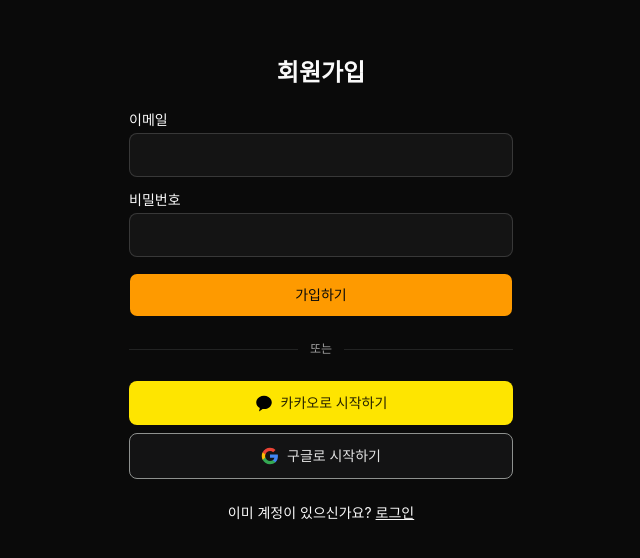
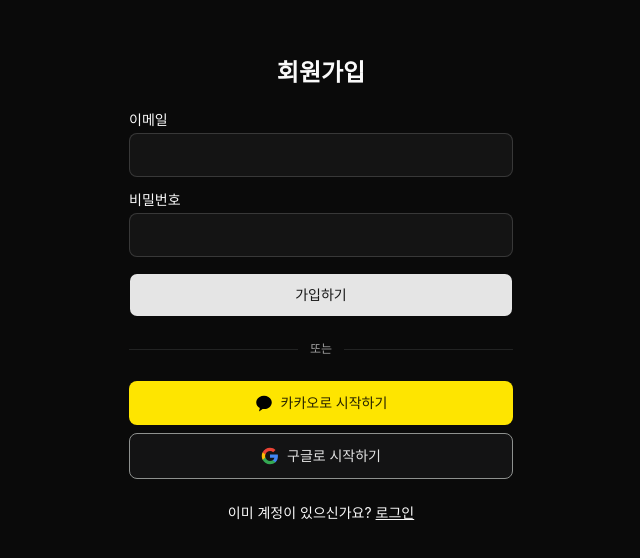
Before and after one commit to hyeonjunjoon/shutterMap, a Next.js app in the folder web/: page /register in a window 1280 px wide. Shown: the part 110-668 px from the top of the page, without its empty margins (319-959 px from the left). Built offline with nearby package versions, Linux system fonts and the light colour scheme; no server answers; a web font is replaced by a local one.

Commit message:
style: 포인트 컬러(앰버→테라코타 절충안) 폐기, 흑백(무채색)으로 최종 결정

```diff
--- a/web/app/globals.css
+++ b/web/app/globals.css
@@ -59,8 +59,12 @@
   --card-foreground: oklch(0.145 0 0);
   --popover: oklch(1 0 0);
   --popover-foreground: oklch(0.145 0 0);
-  --primary: oklch(0.666 0.179 58.318);
-  --primary-foreground: oklch(0.145 0 0);
+  /* 2026-10-16: 앰버/테라코타 전부 폐기, 흑백(무채색)으로 최종 결정 —
+     shadcn neutral baseColor가 원래 생성하는 값 그대로(라이트: 검정 버튼
+     + 흰 글자). 사진이 콘텐츠의 전부인 서비스라 UI가 색을 안 쓰고 사진이
+     색을 담당하는 쪽을 택했다. */
+  --primary: oklch(0.205 0 0);
+  --primary-foreground: oklch(0.985 0 0);
   --secondary: oklch(0.97 0 0);
   --secondary-foreground: oklch(0.205 0 0);
   --muted: oklch(0.97 0 0);
@@ -70,7 +74,7 @@
   --destructive: oklch(0.577 0.245 27.325);
   --border: oklch(0.922 0 0);
   --input: oklch(0.922 0 0);
-  --ring: oklch(0.666 0.179 58.318);
+  --ring: oklch(0.708 0 0);
   --chart-1: oklch(0.87 0 0);
   --chart-2: oklch(0.556 0 0);
   --chart-3: oklch(0.439 0 0);
@@ -95,8 +99,10 @@
   --card-foreground: oklch(0.985 0 0);
   --popover: oklch(0.205 0 0);
   --popover-foreground: oklch(0.985 0 0);
-  --primary: oklch(0.769 0.188 70.08);
-  --primary-foreground: oklch(0.145 0 0);
+  /* 2026-10-16: 흑백(무채색)으로 최종 결정 — shadcn neutral baseColor 원본값
+     (다크: 흰 버튼 + 검정 글자, 라이트와 반대로 반전). */
+  --primary: oklch(0.922 0 0);
+  --primary-foreground: oklch(0.205 0 0);
   --secondary: oklch(0.269 0 0);
   --secondary-foreground: oklch(0.985 0 0);
   --muted: oklch(0.269 0 0);
@@ -106,7 +112,7 @@
   --destructive: oklch(0.704 0.191 22.216);
   --border: oklch(1 0 0 / 10%);
   --input: oklch(1 0 0 / 15%);
-  --ring: oklch(0.769 0.188 70.08);
+  --ring: oklch(0.556 0 0);
   --chart-1: oklch(0.87 0 0);
   --chart-2: oklch(0.556 0 0);
   --chart-3: oklch(0.439 0 0);
```
Also changed, not shown: 2 other files (tests, documents, lock files or other folders).
